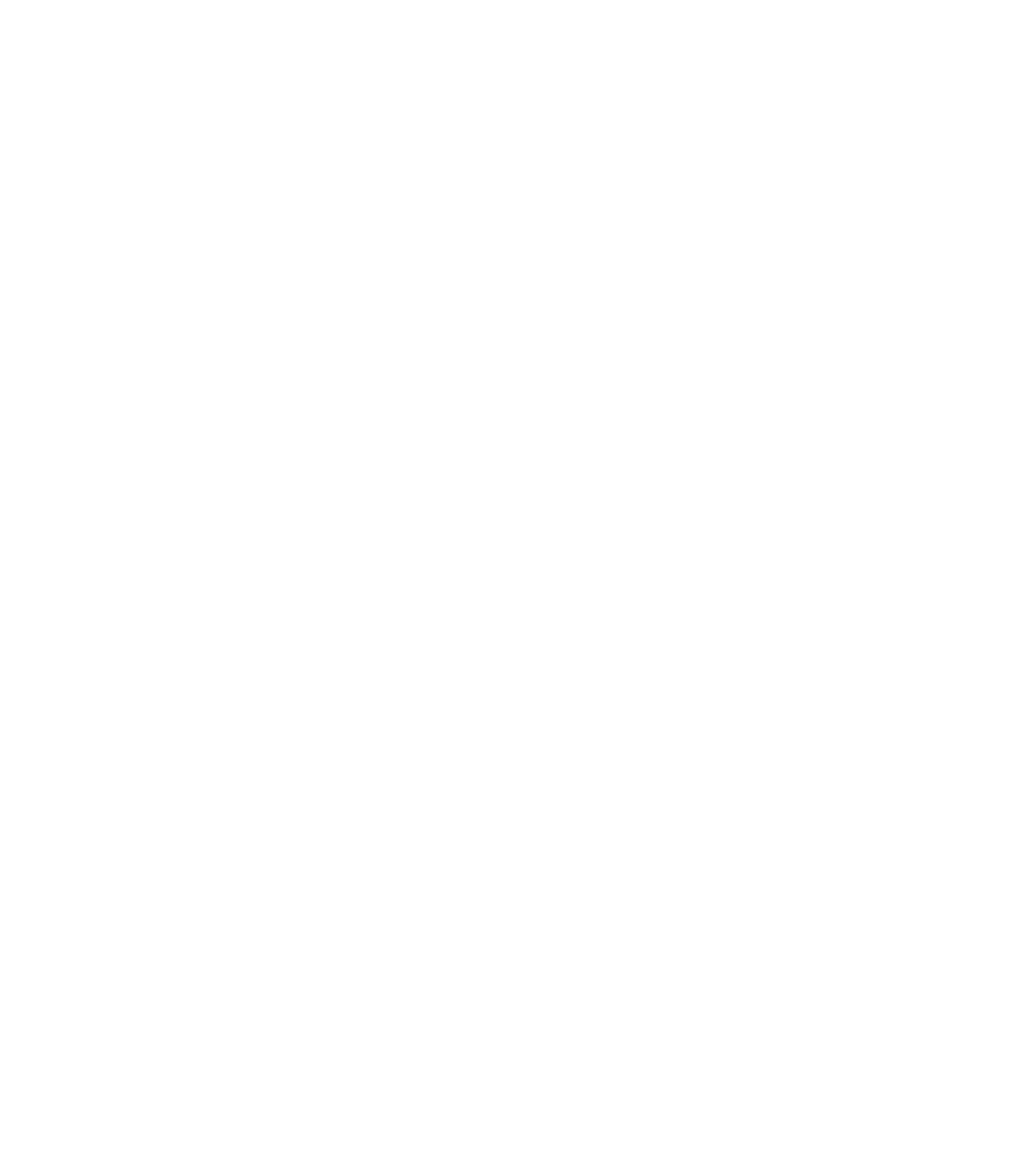
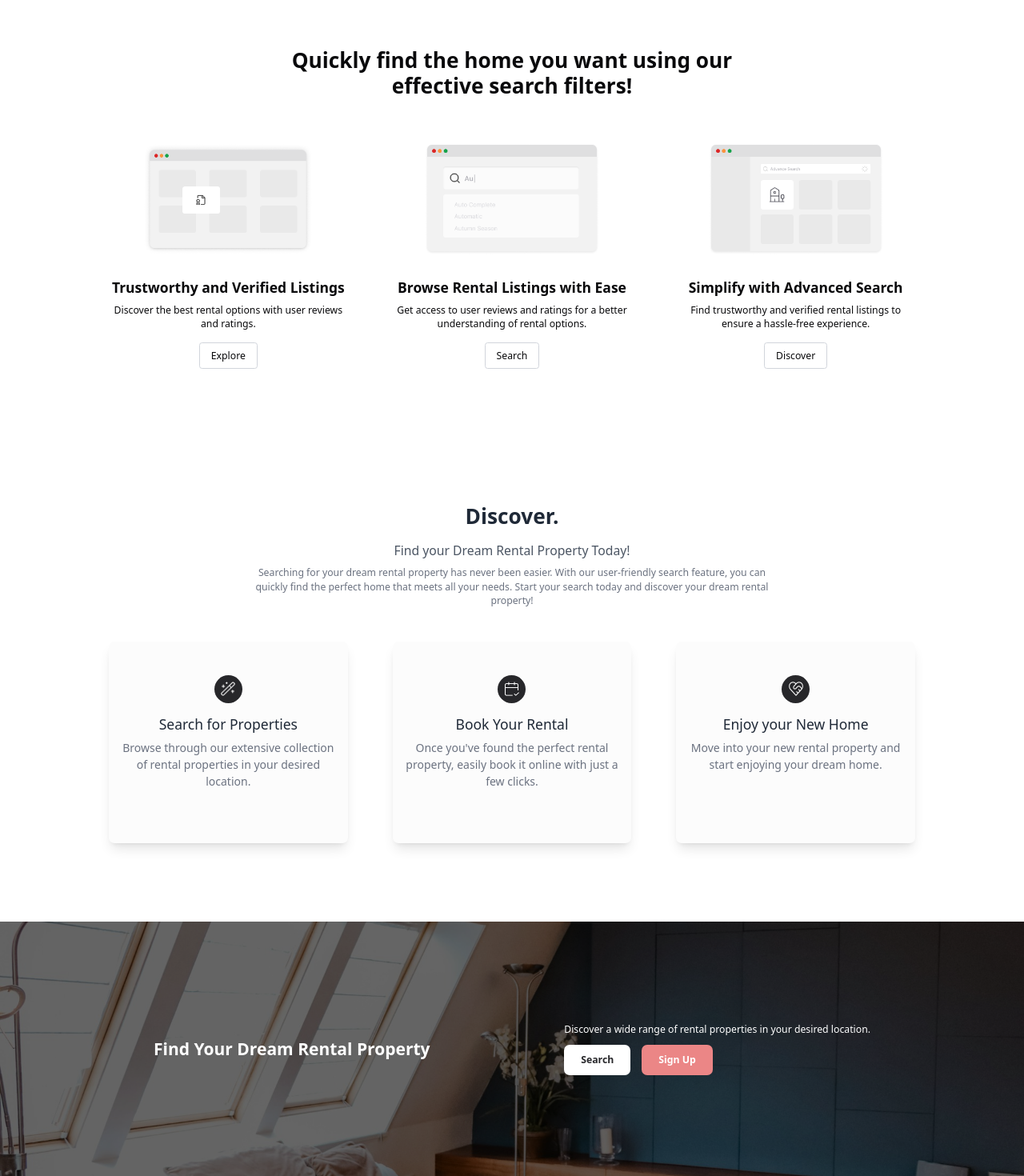
Before and after one commit to AmrSayed0/rental-system, a Next.js app in the folder client/: page /landing in a window 1280 px wide. Shown: the part 874-2344 px from the top of the page at 80% size. Before the commit the page ends 850 px from the top, so only its background shows below. Built offline with nearby package versions, Linux system fonts and the light colour scheme; no server answers.

Commit message:
Add landing page sections: Features, Discover, and CallToAction

```diff
--- /dev/null
+++ b/client/src/app/(nondashboard)/landing/CallToActionSection.tsx
@@ -0,0 +1,58 @@
+"use client";
+
+import Image from "next/image";
+import React from "react";
+import { motion } from "framer-motion";
+import Link from "next/link";
+
+const CallToActionSection = () => {
+  return (
+    <div className="relative py-24">
+      <Image
+        src="/landing-call-to-action.jpg"
+        alt="Rentiful Search Section Background"
+        fill
+        className="object-cover object-center"
+      />
+      <div className="absolute inset-0 bg-black bg-opacity-60"></div>
+      <motion.div
+        initial={{ opacity: 0, y: 20 }}
+        transition={{ duration: 0.5 }}
+        whileInView={{ opacity: 1, y: 0 }}
+        viewport={{ once: true }}
+        className="relative max-w-4xl xl:max-w-6xl mx-auto px-6 sm:px-8 lg:px-12 xl:px-16 py-12"
+      >
+        <div className="flex flex-col md:flex-row justify-between items-center">
+          <div className="mb-6 md:mb-0 md:mr-10">
+            <h2 className="text-2xl font-bold text-white">
+              Find Your Dream Rental Property
+            </h2>
+          </div>
+          <div>
+            <p className="text-white mb-3">
+              Discover a wide range of rental properties in your desired
+              location.
+            </p>
+            <div className="flex justify-center md:justify-start gap-4">
+              <button
+                onClick={() => window.scrollTo({ top: 0, behavior: "smooth" })}
+                className="inline-block text-primary-700 bg-white rounded-lg px-6 py-3 font-semibold hover:bg-primary-500 hover:text-primary-50"
+              >
+                Search
+              </button>
+              <Link
+                href="/signup"
+                className="inline-block text-white bg-secondary-500 rounded-lg px-6 py-3 font-semibold hover:bg-secondary-600"
+                scroll={false}
+              >
+                Sign Up
+              </Link>
+            </div>
+          </div>
+        </div>
+      </motion.div>
+    </div>
+  );
+};
+
+export default CallToActionSection;
--- /dev/null
+++ b/client/src/app/(nondashboard)/landing/DiscoverSection.tsx
@@ -0,0 +1,101 @@
+"use client";
+
+import React from "react";
+import { motion } from "framer-motion";
+import Image from "next/image";
+
+const containerVariants = {
+  hidden: { opacity: 0 },
+  visible: {
+    opacity: 1,
+    transition: {
+      staggerChildren: 0.2,
+    },
+  },
+};
+
+const itemVariants = {
+  hidden: { opacity: 0, y: 20 },
+  visible: { opacity: 1, y: 0 },
+};
+
+const DiscoverSection = () => {
+  return (
+    <motion.div
+      initial="hidden"
+      whileInView="visible"
+      viewport={{ once: true, amount: 0.8 }}
+      variants={containerVariants}
+      className="py-12 bg-white mb-16"
+    >
+      <div className="max-w-6xl xl:max-w-7xl mx-auto px-6 sm:px-8 lg:px-12 xl:px-16">
+        <motion.div variants={itemVariants} className="my-12 text-center">
+          <h2 className="text-3xl font-semibold leading-tight text-gray-800">
+            Discover.
+          </h2>
+          <p className="mt-4 text-lg text-gray-600">
+            Find your Dream Rental Property Today!
+          </p>
+          <p className="mt-2 text-gray-500 max-w-3xl mx-auto">
+            Searching for your dream rental property has never been easier. With
+            our user-friendly search feature, you can quickly find the perfect
+            home that meets all your needs. Start your search today and discover
+            your dream rental property!
+          </p>
+        </motion.div>
+        <div className="grid grid-cols-1 md:grid-cols-3 gap-8 lg:gap-12 xl:gap-16 text-center">
+          {[
+            {
+              imageSrc: "/landing-icon-wand.png",
+              title: "Search for Properties",
+              description:
+                "Browse through our extensive collection of rental properties in your desired location.",
+            },
+            {
+              imageSrc: "/landing-icon-calendar.png",
+              title: "Book Your Rental",
+              description:
+                "Once you've found the perfect rental property, easily book it online with just a few clicks.",
+            },
+            {
+              imageSrc: "/landing-icon-heart.png",
+              title: "Enjoy your New Home",
+              description:
+                "Move into your new rental property and start enjoying your dream home.",
+            },
+          ].map((card, index) => (
+            <motion.div key={index} variants={itemVariants}>
+              <DiscoverCard {...card} />
+            </motion.div>
+          ))}
+        </div>
+      </div>
+    </motion.div>
+  );
+};
+
+const DiscoverCard = ({
+  imageSrc,
+  title,
+  description,
+}: {
+  imageSrc: string;
+  title: string;
+  description: string;
+}) => (
+  <div className="px-4 py-12 shadow-lg rounded-lg bg-primary-50 md:h-72">
+    <div className="bg-primary-700 p-[0.6rem] rounded-full mb-4 h-10 w-10 mx-auto">
+      <Image
+        src={imageSrc}
+        width={30}
+        height={30}
+        className="w-full h-full"
+        alt={title}
+      />
+    </div>
+    <h3 className="mt-4 text-xl font-medium text-gray-800">{title}</h3>
+    <p className="mt-2 text-base text-gray-500">{description}</p>
+  </div>
+);
+
+export default DiscoverSection;
--- /dev/null
+++ b/client/src/app/(nondashboard)/landing/FeaturesSection.tsx
@@ -0,0 +1,106 @@
+"use client";
+
+import React from "react";
+import { motion } from "framer-motion";
+import Image from "next/image";
+import Link from "next/link";
+
+const containerVariants = {
+  hidden: { opacity: 0, y: 50 },
+  visible: {
+    opacity: 1,
+    y: 0,
+    transition: {
+      duration: 0.5,
+      staggerChildren: 0.2,
+    },
+  },
+};
+
+const itemVariants = {
+  hidden: { opacity: 0, y: 20 },
+  visible: { opacity: 1, y: 0 },
+};
+
+const FeaturesSection = () => {
+  return (
+    <motion.div
+      initial="hidden"
+      whileInView="visible"
+      viewport={{ once: true }}
+      variants={containerVariants}
+      className="py-24 px-6 sm:px-8 lg:px-12 xl:px-16 bg-white"
+    >
+      <div className="max-w-4xl xl:max-w-6xl mx-auto">
+        <motion.h2
+          variants={itemVariants}
+          className="text-3xl font-bold text-center mb-12 w-full sm:w-2/3 mx-auto"
+        >
+          Quickly find the home you want using our effective search filters!
+        </motion.h2>
+        <div className="grid grid-cols-1 md:grid-cols-3 gap-8 lg:gap-12 xl:gap-16">
+          {[0, 1, 2].map((index) => (
+            <motion.div key={index} variants={itemVariants}>
+              <FeatureCard
+                imageSrc={`/landing-search${3 - index}.png`}
+                title={
+                  [
+                    "Trustworthy and Verified Listings",
+                    "Browse Rental Listings with Ease",
+                    "Simplify with Advanced Search",
+                  ][index]
+                }
+                description={
+                  [
+                    "Discover the best rental options with user reviews and ratings.",
+                    "Get access to user reviews and ratings for a better understanding of rental options.",
+                    "Find trustworthy and verified rental listings to ensure a hassle-free experience.",
+                  ][index]
+                }
+                linkText={["Explore", "Search", "Discover"][index]}
+                linkHref={["/explore", "/search", "/discover"][index]}
+              />
+            </motion.div>
+          ))}
+        </div>
+      </div>
+    </motion.div>
+  );
+};
+
+const FeatureCard = ({
+  imageSrc,
+  title,
+  description,
+  linkText,
+  linkHref,
+}: {
+  imageSrc: string;
+  title: string;
+  description: string;
+  linkText: string;
+  linkHref: string;
+}) => (
+  <div className="text-center">
+    <div className="p-4 rounded-lg mb-4 flex items-center justify-center h-48">
+      <Image
+        src={imageSrc}
+        width={400}
+        height={400}
+        className="w-full h-full object-contain"
+        alt={title}
+      />
+    </div>
+    <h3 className="text-xl font-semibold mb-2">{title}</h3>
+    <p className="mb-4">{description}</p>
+    <Link
+      href={linkHref}
+      className="inline-block border border-gray-300 rounded px-4 py-2 hover:bg-gray-100"
+      scroll={false}
+    >
+      {linkText}
+    </Link>
+  </div>
+);
+
+export default FeaturesSection;
--- a/client/src/app/(nondashboard)/landing/page.tsx
+++ b/client/src/app/(nondashboard)/landing/page.tsx
@@ -1,9 +1,15 @@
+import CallToActionSection from "./CallToActionSection";
+import DiscoverSection from "./DiscoverSection";
+import FeaturesSection from "./FeaturesSection";
 import HeroSection from "./HeroSection";
 
 const Landing = () => {
   return (
     <div>
       <HeroSection />
+      <FeaturesSection />
+      <DiscoverSection />
+      <CallToActionSection />
     </div>
   );
 };
```
